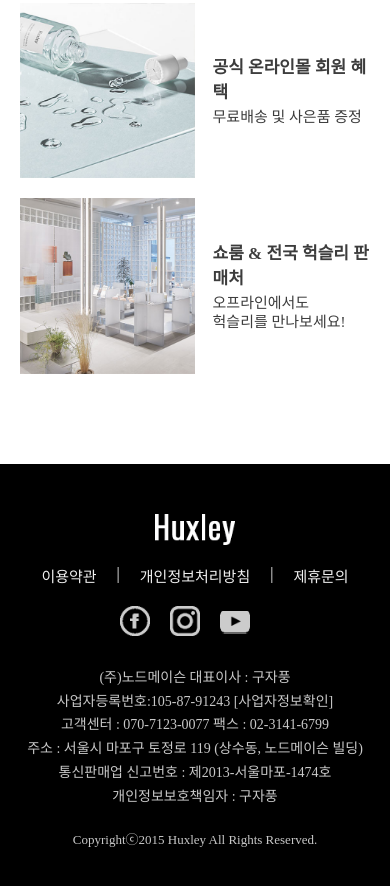
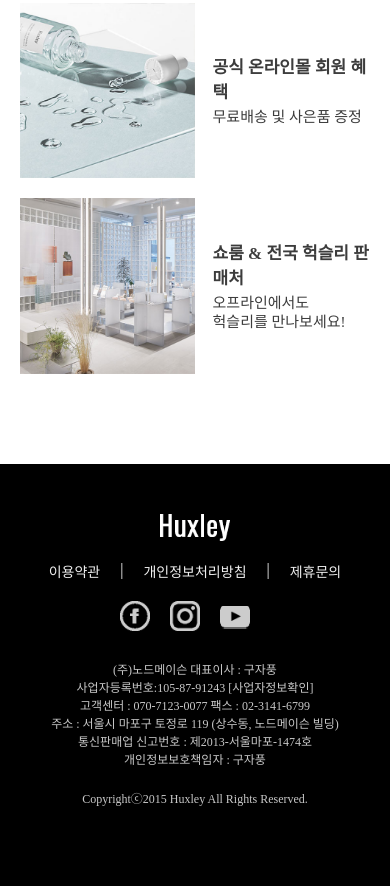
Before and after one commit to kkkk0131/Huxley, a plain HTML site: page index.html in a window 390 px wide. Shown: the part 2661-3547 px from the top of the page. Drawn offline with nearby package versions, Linux system fonts and the light colour scheme; a script that the page names is missing; a web font is replaced by a local one.

Commit message:
Update main.css

```diff
--- a/css/main.css
+++ b/css/main.css
@@ -522,3 +522,22 @@
         font-size: 13px;
     }
 }
+
+@media screen and (max-width: 490px) {
+    .footer_logo {
+        width: 70px;
+    }
+
+    .footer_gnb a {
+        font-size: 14px;
+    }
+
+    .copyright>p:nth-child(1) {
+        font-size: 12px;
+        line-height: 1.5;
+    }
+
+    .copyright>p:nth-child(2) {
+        font-size: 12px;
+    }
+}
```
